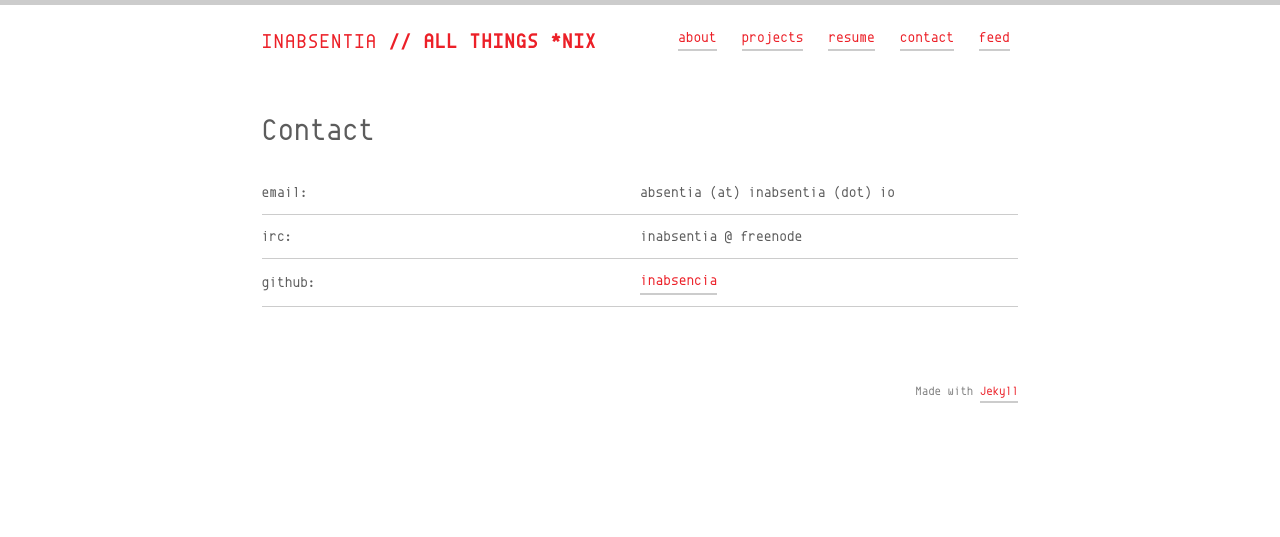
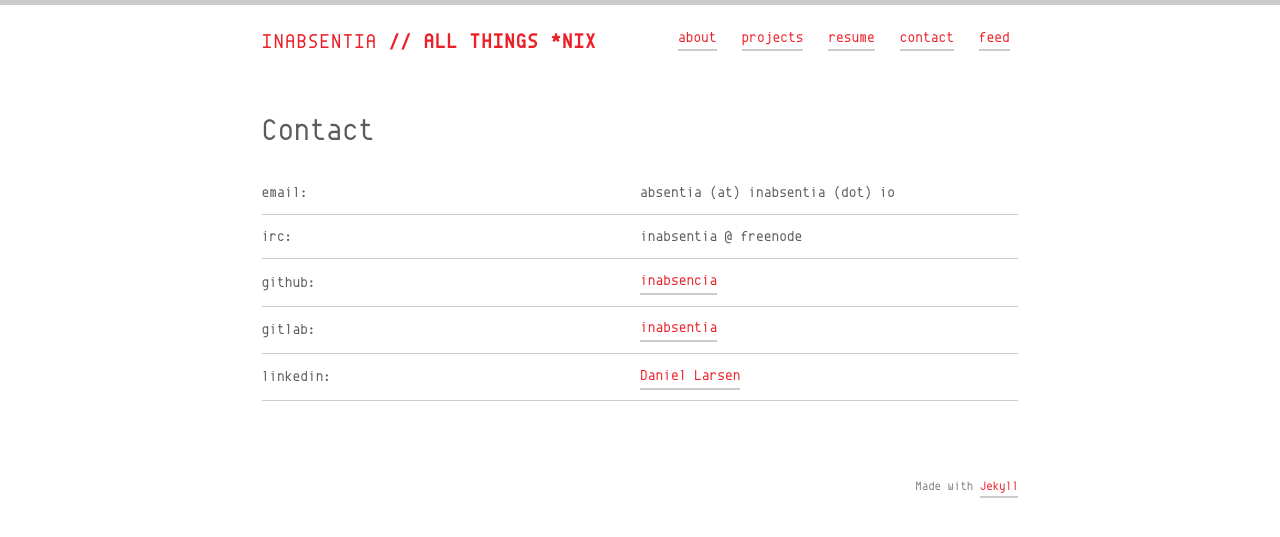
Before and after one commit to InAbsencia/inabsentia.io, a Jekyll site: the page built from src/contact.md, in a window 1280 px wide. Shown: the top 537 px of the page. Built offline with Jekyll 4.4.1, drawn with Linux system fonts in a browser that asks for light colours.

Commit message:
Fixed titles. Added 2 new empty posts.

```diff
--- a/src/_includes/head.html
+++ b/src/_includes/head.html
@@ -7,13 +7,13 @@
   {% assign page_title = '' %}
   {% if page.title == "Home" %}
       {% capture page_title %}
-        {{ site.title }} | {{ site.site_name  }} | {{ site.title_description }}
+        {{ site.title_description }} - {{ site.title }} | {{ site.site_name }}
         {%if paginator and paginator.page != 1 %} - Página {{ paginator.page }}{% endif %}
       {% endcapture %}
   {% else %}
       {% capture page_title %}
           {%if page.slug == 'category' %}Categoria: {% endif %}
-          {%if page.slug == 'tag' %}Tag: {% endif %} {{ page.title }} | {{ site.title }} | {{ site.site_name }}
+          {%if page.slug == 'tag' %}Tag: {% endif %} {{ page.title }} - {{ site.title }} | {{ site.site_name }}
       {% endcapture %}
   {% endif %}
   {% capture page_title %}
--- a/src/contact.md
+++ b/src/contact.md
@@ -4,6 +4,8 @@ title: Contact
 permalink: /contact/
 ---
 
-| __email:__      | absentia (at) inabsentia (dot) io                                                                 |
-| __irc:__        | inabsentia @ freenode                                                                             |
-| __github:__     | <a href="https://github.com/inabsencia/" target="_blank">inabsencia</a>                           |
+| __email:__      | absentia (at) inabsentia (dot) io                                                                  |
+| __irc:__        | inabsentia @ freenode                                                                              |
+| __github:__     | <a href="https://github.com/inabsencia/" target="_blank">inabsencia</a>                            |
+| __gitlab:__     | <a href="https://gitlab.com/inabsentia/" target="_blank">inabsentia</a>                            |
+| __linkedin:__   | <a href="https://www.linkedin.com/in/daniel-larsen-3844a0143/" target="_blank">Daniel Larsen</a>   |
```
Also changed, not shown: src/_posts/2nd_year.markdown (added), src/_posts/voidlinux.markdown (added), 1 other file.
